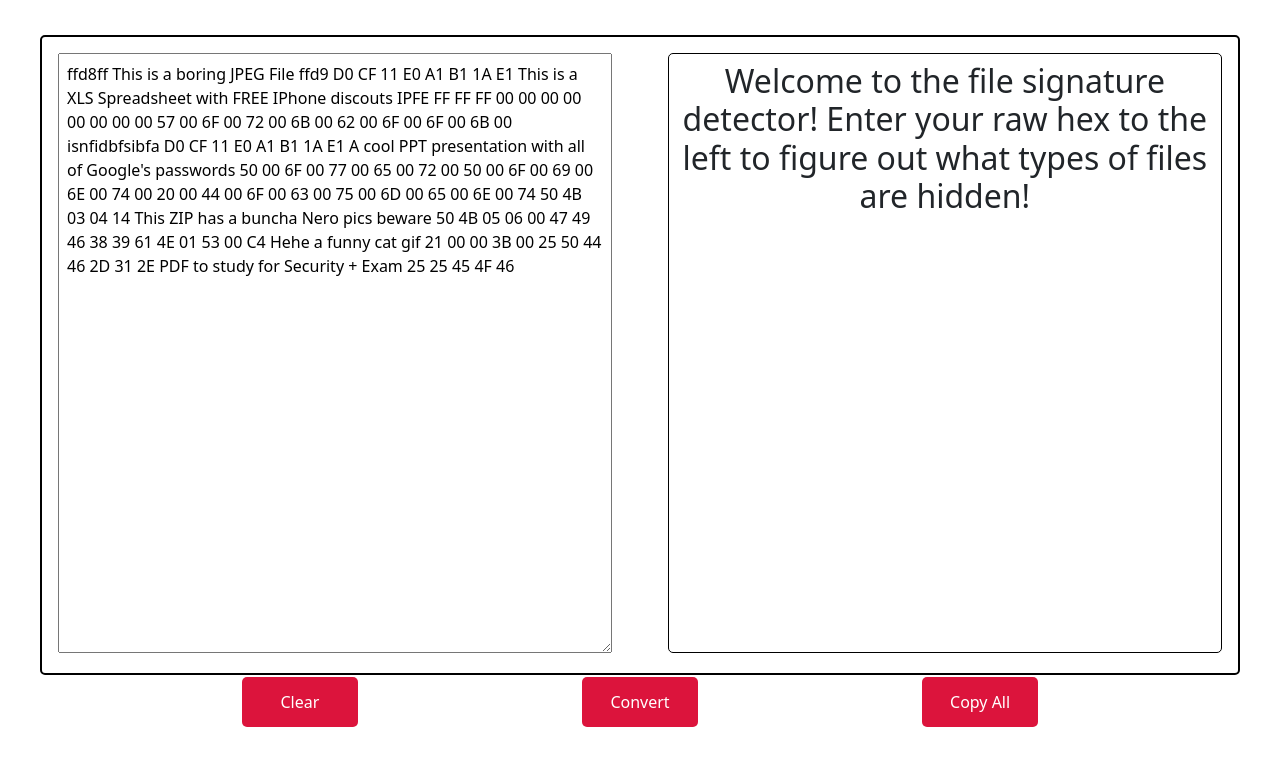
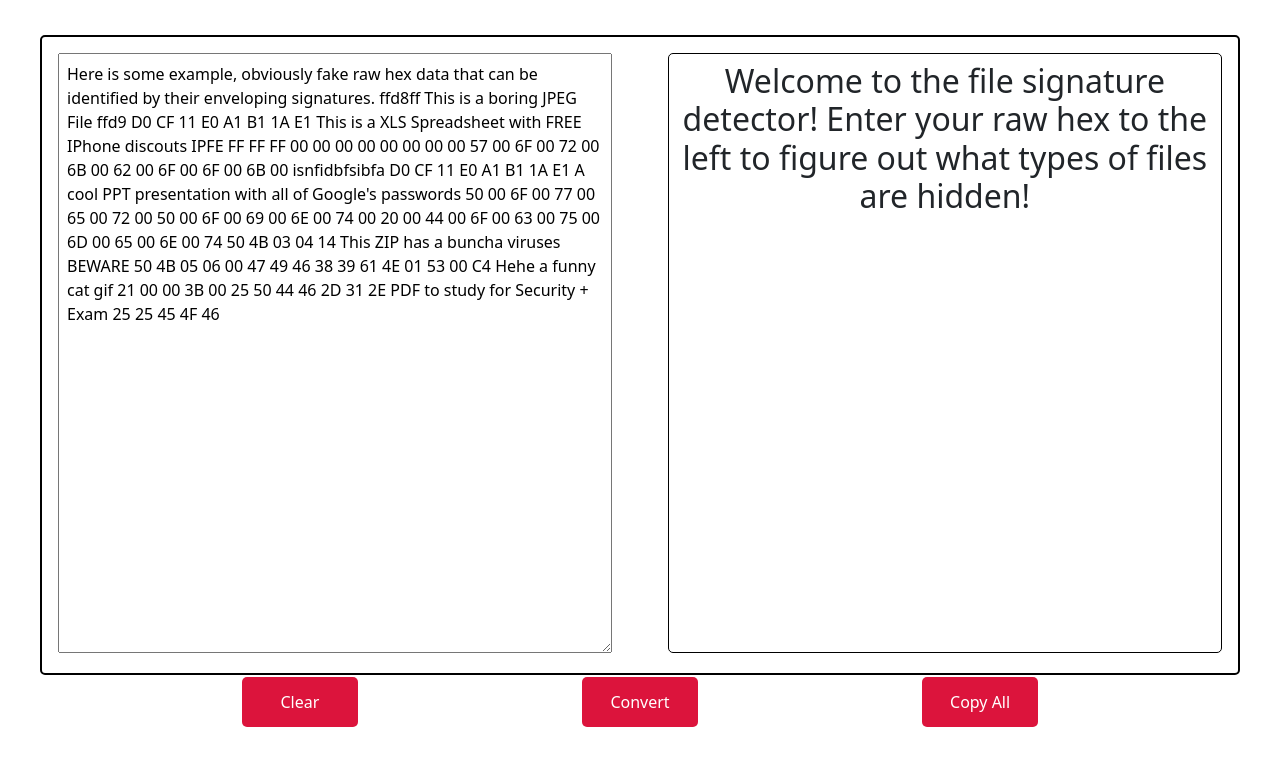
Before and after one commit to hasibfox/DetectSignatures, a plain HTML site: page index.html in a window 1280 px wide. Shown: the part 53-818 px from the top of the page. Drawn offline with nearby package versions, Linux system fonts and the light colour scheme.

Commit message:
default-text

```diff
--- a/index.html
+++ b/index.html
@@ -17,7 +17,7 @@
         <div>
 
             <form>
-                <textarea class="input" id="input">ffd8ff This is a boring JPEG File ffd9 D0 CF 11 E0 A1 B1 1A E1 This is a XLS Spreadsheet with FREE IPhone discouts IPFE FF FF FF 00 00 00 00 00 00 00 00 57 00 6F 00 72 00 6B 00 62 00 6F 00 6F 00 6B 00 isnfidbfsibfa D0 CF 11 E0 A1 B1 1A E1 A cool PPT presentation with all of Google's passwords 50 00 6F 00 77 00 65 00 72 00 50 00 6F 00 69 00 6E 00 74 00 20 00 44 00 6F 00 63 00 75 00 6D 00 65 00 6E 00 74 50 4B 03 04 14 This ZIP has a buncha Nero pics beware 50 4B 05 06 00 47 49 46 38 39 61 4E 01 53 00 C4 Hehe a funny cat gif 21 00 00 3B 00 25 50 44 46 2D 31 2E PDF to study for Security + Exam 25 25 45 4F 46</textarea>
+                <textarea class="input" id="input">Here is some example, obviously fake raw hex data that can be identified by their enveloping signatures. ffd8ff This is a boring JPEG File ffd9 D0 CF 11 E0 A1 B1 1A E1 This is a XLS Spreadsheet with FREE IPhone discouts IPFE FF FF FF 00 00 00 00 00 00 00 00 57 00 6F 00 72 00 6B 00 62 00 6F 00 6F 00 6B 00 isnfidbfsibfa D0 CF 11 E0 A1 B1 1A E1 A cool PPT presentation with all of Google's passwords 50 00 6F 00 77 00 65 00 72 00 50 00 6F 00 69 00 6E 00 74 00 20 00 44 00 6F 00 63 00 75 00 6D 00 65 00 6E 00 74 50 4B 03 04 14 This ZIP has a buncha viruses BEWARE 50 4B 05 06 00 47 49 46 38 39 61 4E 01 53 00 C4 Hehe a funny cat gif 21 00 00 3B 00 25 50 44 46 2D 31 2E PDF to study for Security + Exam 25 25 45 4F 46</textarea>
                 <div class="fadeAway"></div>
                 <div class="btns">
                     <div class="convert" id="clear">Clear</div>
```
